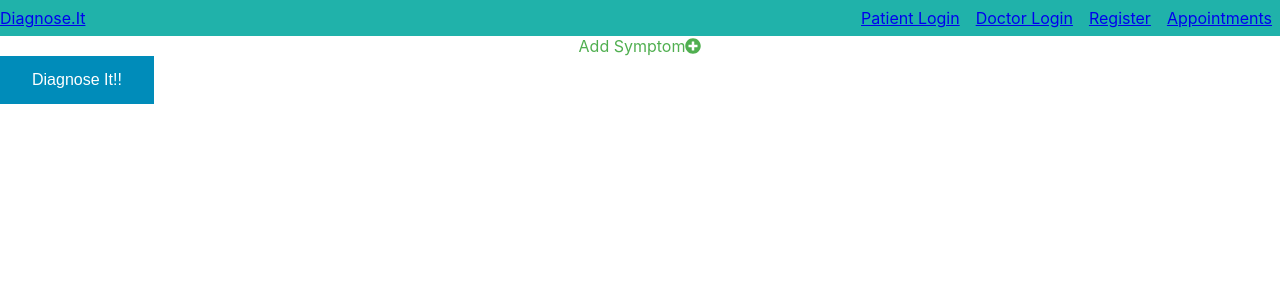
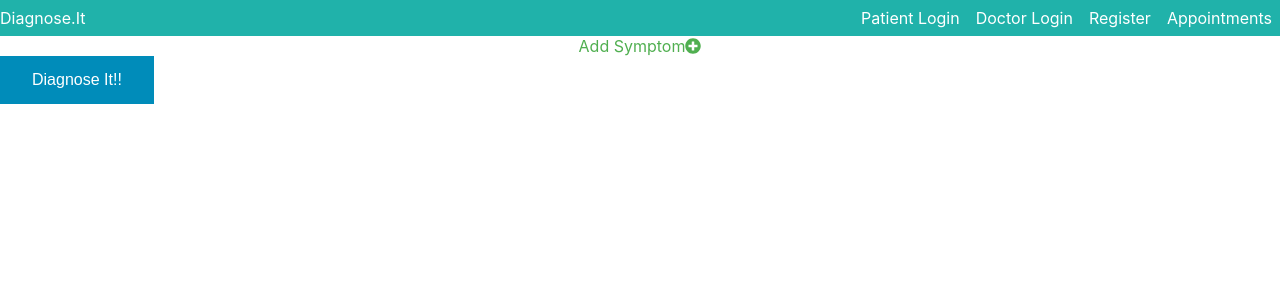
Before and after one commit to nvTwistt/final_project, a React (Create React App) app: page / in a window 1280 px wide. Shown: the top 300 px of the page. Built offline with nearby package versions, Linux system fonts and the light colour scheme.

Commit message:
added appointments to the naviagation bar and added a route for appointments index

```diff
--- a/src/components/App.css
+++ b/src/components/App.css
@@ -1,6 +1,8 @@
 * {
   margin: 0;
   list-style: none;
+  text-decoration: none;
+  ;
 }
 
 /* App */
--- a/src/components/App.js
+++ b/src/components/App.js
@@ -1,6 +1,6 @@
 import "./App.css";
 import SymptomsPage from "./symptoms/SymptomsPage";
-import NavigationBar from "./NavigationBar";
+import NavigationBar from "./navigationBar/NavigationBar";
 import { BrowserRouter as Router, Route} from "react-router-dom";
 
 function App(props) {
--- a/src/components/NavigationBar.css
+++ b/src/components/navigationBar/NavigationBar.css
@@ -5,6 +5,12 @@ nav {
   flex-direction: row;
   justify-content: space-between;
   align-items: center;
+}
+a {
+  color: white;
+}
+a:hover {
+  color: rgb(114, 111, 111)
 }
 
 nav ul {
```
Also changed, not shown: src/components/navigationBar/NavigationBar.js (renamed from src/components/NavigationBar.js).
